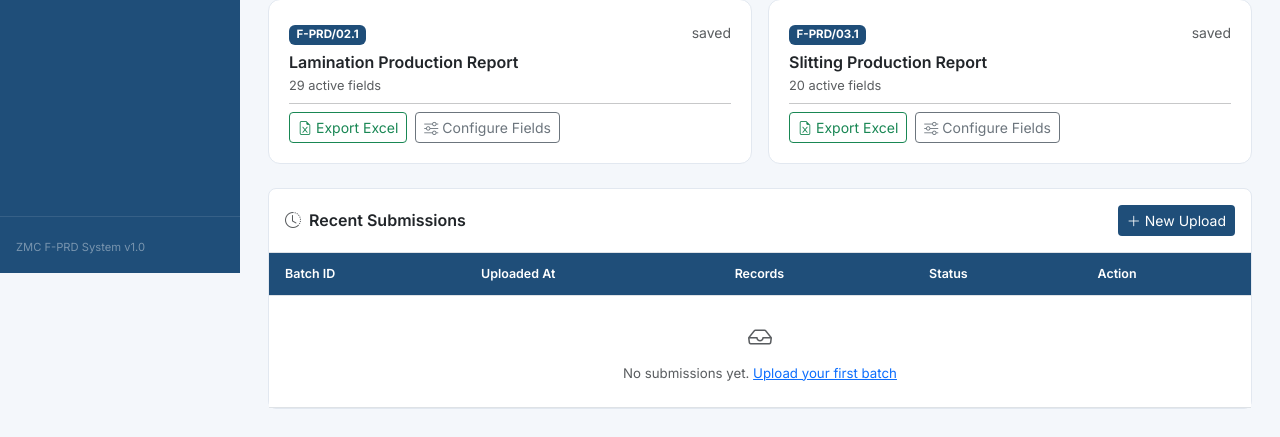
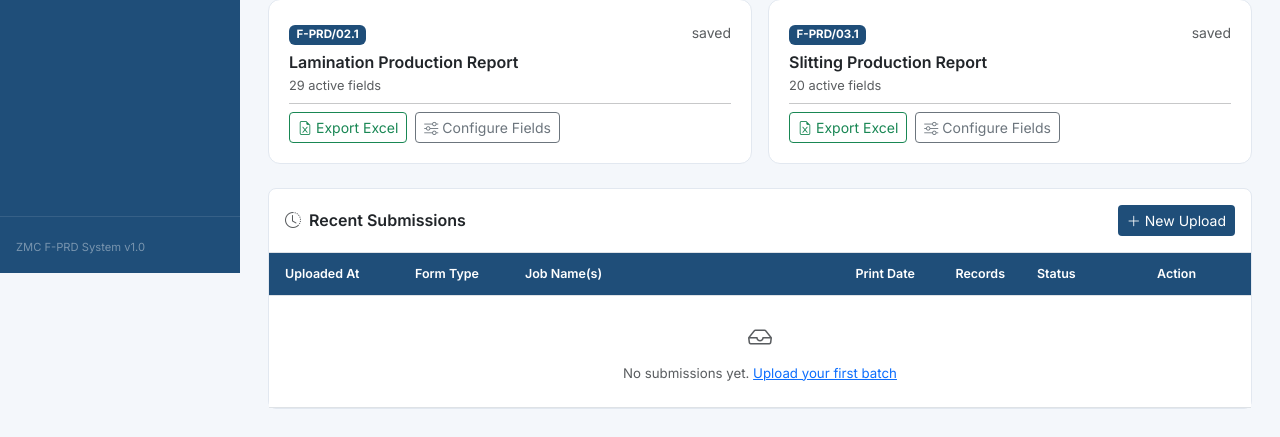
Before and after one commit to SurayyabinteObaida/zmc-forms, a Flask app: page / in a window 1280 px wide. Shown: the part 527-964 px from the top of the page. Run offline with Flask 3, Linux system fonts and the light colour scheme; the visitor is signed in with stand-in values (Sample User, id 1); data comes from the database, SQL or seed files in the repository; data that the repository does not hold is empty.

Commit message:
dashboard updated

```diff
--- a/app/blueprints/main.py
+++ b/app/blueprints/main.py
@@ -1,9 +1,59 @@
+import json
 from flask import Blueprint, render_template, jsonify, session, redirect, url_for, request
 from app import db
 from app.models import FormType, ExtractedRecord, Submission, FlexoPrintingRecord, GravurePrintingRecord
 from app.blueprints.auth import login_required
 
 main_bp = Blueprint("main", __name__)
+
+FORM_TYPE_SHORT = {
+    "F-PRD/01.2": "Flexo",
+    "F-PRD/01.1": "Gravure",
+    "F-PRD/02.1": "Lamination",
+    "F-PRD/03.1": "Slitting",
+}
+
+FORM_TYPE_COLOR = {
+    "F-PRD/01.2": "#2E75B6",
+    "F-PRD/01.1": "#7C3AED",
+    "F-PRD/02.1": "#059669",
+    "F-PRD/03.1": "#D97706",
+}
+
+DATE_KEYS = ("date", "print_date")
+
+
+def _enrich_submissions(submissions):
+    form_type_map = {ft.id: ft for ft in FormType.query.all()}
+    enriched = []
+    for sub in submissions:
+        form_types_seen = {}
+        job_names = []
+        dates = []
+        for rec in sub.records:
+            ft = form_type_map.get(rec.form_type_id)
+            if ft and ft.code not in form_types_seen:
+                form_types_seen[ft.code] = ft
+            raw = rec.verified_data or rec.raw_extraction
+            if raw:
+                try:
+                    data = json.loads(raw)
+                    job = data.get("job_name")
+                    if job and job not in job_names:
+                        job_names.append(job)
+                    for dk in DATE_KEYS:
+                        if data.get(dk):
+                            dates.append(data[dk])
+                            break
+                except Exception:
+                    pass
+        enriched.append({
+            "sub": sub,
+            "form_types": list(form_types_seen.values()),
+            "job_names": job_names[:3],
+            "date": dates[0] if dates else None,
+        })
+    return enriched
 
 
 @main_bp.route("/")
@@ -22,7 +72,7 @@ def dashboard():
         Submission.query.order_by(Submission.uploaded_at.desc())
         .paginate(page=page, per_page=10, error_out=False)
     )
-    recent_submissions = pagination.items
+    enriched_submissions = _enrich_submissions(pagination.items)
 
     stats = {
         "total_submissions": total_submissions,
@@ -37,7 +87,9 @@ def dashboard():
         "dashboard/index.html",
         form_types=form_types,
         stats=stats,
-        recent_submissions=recent_submissions,
+        enriched_submissions=enriched_submissions,
+        form_type_short=FORM_TYPE_SHORT,
+        form_type_color=FORM_TYPE_COLOR,
         pagination=pagination,
     )
 
--- a/app/templates/dashboard/index.html
+++ b/app/templates/dashboard/index.html
@@ -114,24 +114,45 @@
     <table class="table data-table mb-0">
       <thead>
         <tr>
-          <th>Batch ID</th>
-          <th>Uploaded At</th>
-          <th>Records</th>
-          <th>Status</th>
-          <th>Action</th>
+          <th style="width:130px;">Uploaded At</th>
+          <th style="width:110px;">Form Type</th>
+          <th>Job Name(s)</th>
+          <th style="width:100px;">Print Date</th>
+          <th style="width:70px;">Records</th>
+          <th style="width:120px;">Status</th>
+          <th style="width:110px;">Action</th>
         </tr>
       </thead>
       <tbody>
-        {% for sub in recent_submissions %}
+        {% for item in enriched_submissions %}
+        {% set sub = item.sub %}
         <tr>
-          <td><code style="font-size:.75rem;">{{ sub.batch_id[:16] }}…</code></td>
-          <td>{{ sub.uploaded_at.strftime('%Y-%m-%d %H:%M') }}</td>
+          <td style="font-size:.8rem;white-space:nowrap;">{{ sub.uploaded_at.strftime('%Y-%m-%d %H:%M') }}</td>
+          <td>
+            {% for ft in item.form_types %}
+              <span class="badge" style="background:{{ form_type_color.get(ft.code, '#6c757d') }};color:#fff;font-size:.7rem;">
+                {{ form_type_short.get(ft.code, ft.code) }}
+              </span>
+            {% else %}
+              <span class="text-muted" style="font-size:.75rem;">—</span>
+            {% endfor %}
+          </td>
+          <td style="font-size:.82rem;">
+            {% if item.job_names %}
+              {{ item.job_names | join(', ') }}
+            {% else %}
+              <span class="text-muted">—</span>
+            {% endif %}
+          </td>
+          <td style="font-size:.8rem;white-space:nowrap;">{{ item.date or '—' }}</td>
           <td><span class="badge bg-secondary">{{ sub.records | length }}</span></td>
           <td>
             {% if sub.status == 'saved' %}
               <span class="badge badge-saved">Saved</span>
             {% elif sub.status == 'extracted' %}
-              <span class="badge badge-extracted">Pending Verification</span>
+              <span class="badge badge-extracted">Pending</span>
+            {% elif sub.status == 'classified' %}
+              <span class="badge badge-pending">Classified</span>
             {% else %}
               <span class="badge badge-pending">{{ sub.status }}</span>
             {% endif %}
@@ -149,7 +170,7 @@
         </tr>
         {% else %}
         <tr>
-          <td colspan="5" class="text-center text-muted py-4">
+          <td colspan="7" class="text-center text-muted py-4">
             <i class="bi bi-inbox fs-4 d-block mb-2"></i>
             No submissions yet. <a href="{{ url_for('upload.index') }}">Upload your first batch</a>
           </td>
```
